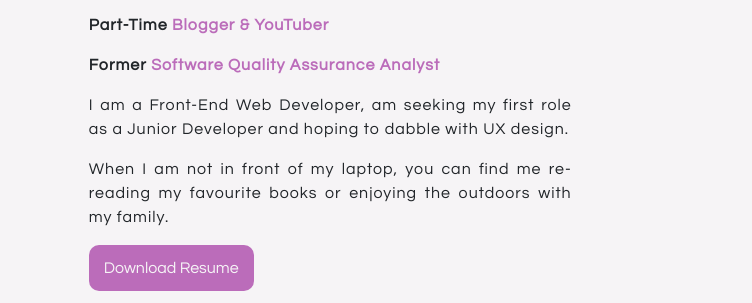
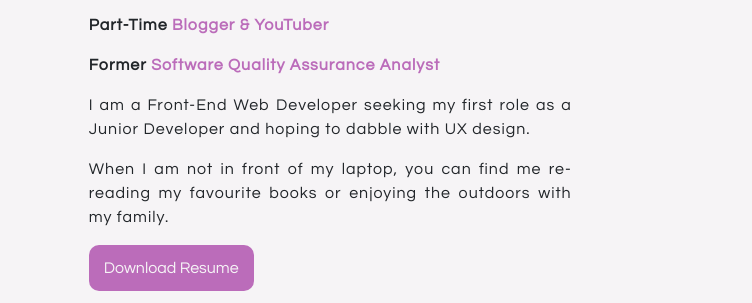
Before and after one commit to AishwaryaVenkatesh/AishwaryaVenkatesh.github.io, a plain HTML site: page index.html in a window 1280 px wide. Shown: the part 236-539 px from the top of the page, 0-752 px from the left. Drawn offline with nearby package versions, Linux system fonts and the light colour scheme; grey boxes are pictures that could not be loaded.

Commit message:
fixed summary

```diff
--- a/index.html
+++ b/index.html
@@ -101,7 +101,7 @@
             >
           </p>
           <p>
-            I am a Front-End Web Developer, am seeking my first role as a Junior
+            I am a Front-End Web Developer seeking my first role as a Junior
             Developer and hoping to dabble with UX design.
           </p>
           <p>
```
